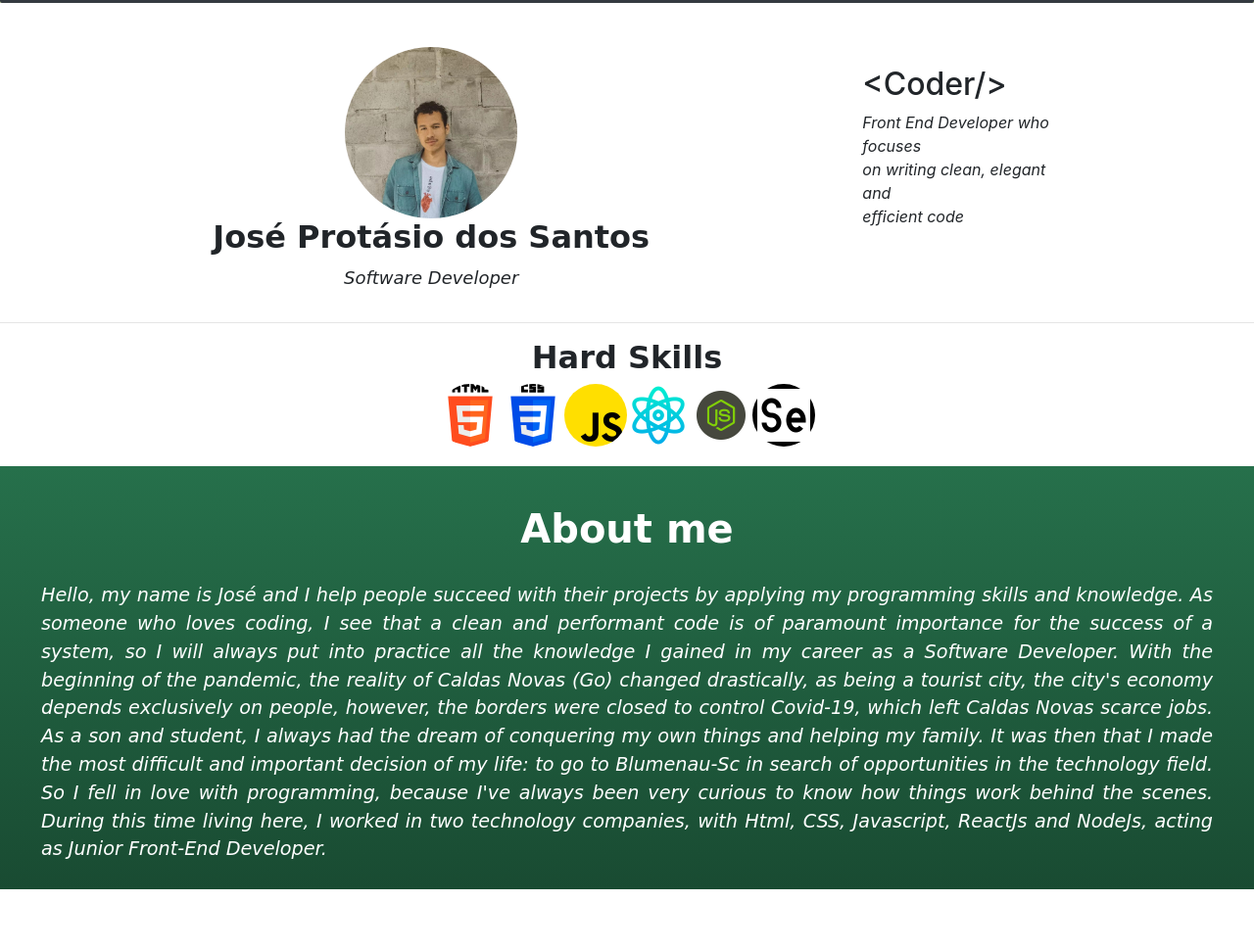
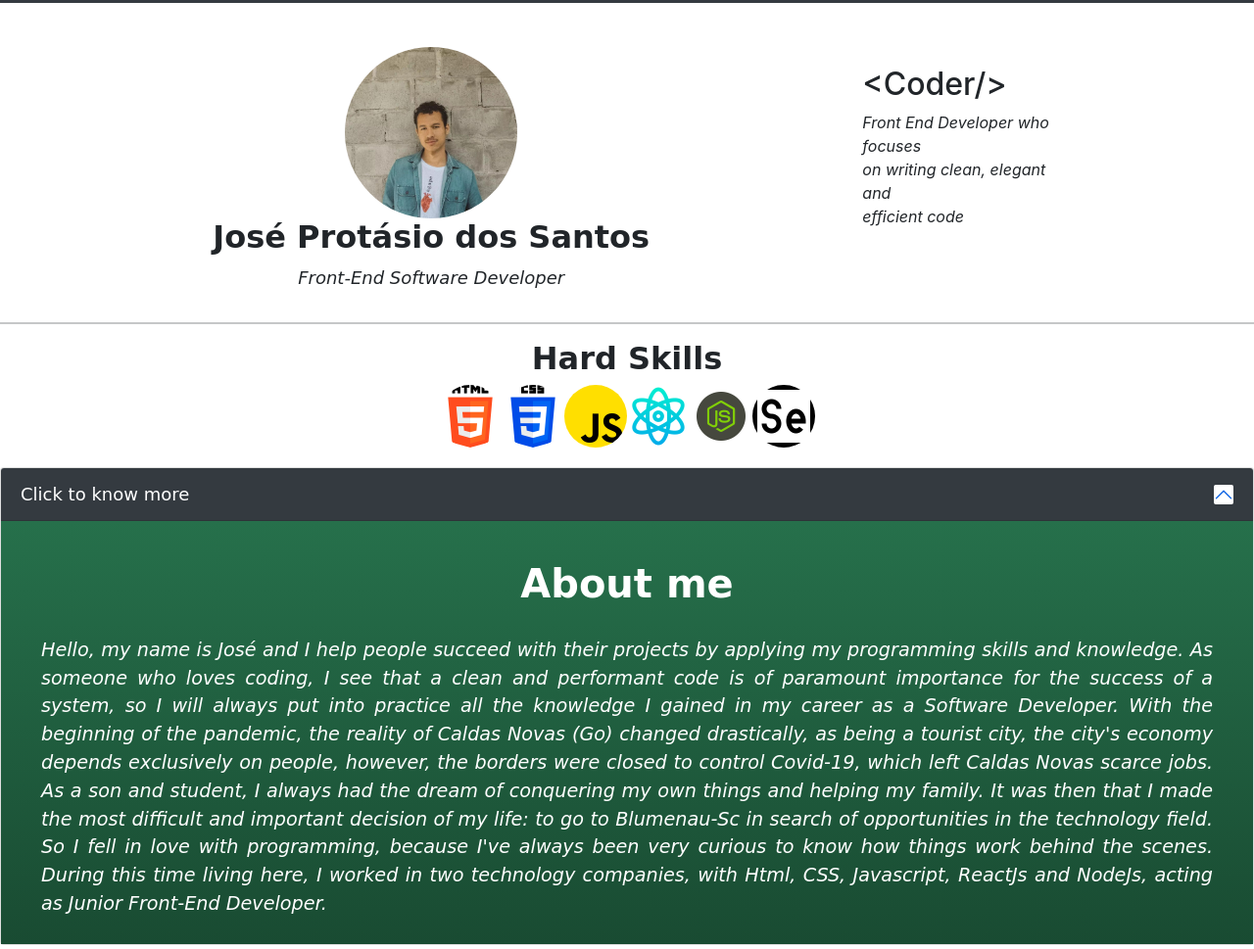
Before and after one commit to jose-protasio/profilepro, a plain HTML site: page index.html in a window 1280 px wide. Shown: the part 53-1022 px from the top of the page at 98% size. Drawn offline with nearby package versions, Linux system fonts and the light colour scheme.

Commit message:
accordion button to show info

```diff
--- a/index.html
+++ b/index.html
@@ -6,6 +6,8 @@
     <meta http-equiv="X-UA-Compatible" content="IE=edge">
     <meta name="viewport" content="width=device-width, initial-scale=1.0">
     <title>My Profile Pro</title>
+    <link href="https://cdn.jsdelivr.net/npm/bootstrap@5.0.2/dist/css/bootstrap.min.css" rel="stylesheet" integrity="sha384-EVSTQN3/azprG1Anm3QDgpJLIm9Nao0Yz1ztcQTwFspd3yD65VohhpuuCOmLASjC" crossorigin="anonymous">
+    <script src="https://cdn.jsdelivr.net/npm/bootstrap@5.0.2/dist/js/bootstrap.bundle.min.js" integrity="sha384-MrcW6ZMFYlzcLA8Nl+NtUVF0sA7MsXsP1UyJoMp4YLEuNSfAP+JcXn/tWtIaxVXM" crossorigin="anonymous"></script>
     <link rel="stylesheet" href="style.css">
     <link rel="stylesheet" href="https://stackpath.bootstrapcdn.com/bootstrap/4.1.3/css/bootstrap.min.css"
         integrity="sha384-MCw98/SFnGE8fJT3GXwEOngsV7Zt27NXFoaoApmYm81iuXoPkFOJwJ8ERdknLPMO" crossorigin="anonymous">
@@ -54,7 +56,7 @@
                 <a href="https://github.com/jose-protasio" target="_blank"><img
                         src="WhatsApp Image 2023-01-26 at 15.34.41.jpeg" alt="José's picture"></a>
                 <h2>José Protásio dos Santos</h2>
-                <p>Software Developer</p>
+                <p>Front-End Software Developer</p>
             </div>
 
             <div class="coder">
@@ -80,6 +82,16 @@
         </div>
     </div>
 
+        <div class="accordion" id="accordionExample">
+            <div class="accordion-item">
+                <h2 class="accordion-header" id="headingOne">
+                    <button class="accordion-button" type="button" data-bs-toggle="collapse"
+                        data-bs-target="#collapseOne" aria-expanded="true" aria-controls="collapseOne">
+                        Click to know more
+                    </button>
+                </h2>
+                <div id="collapseOne" class="accordion-collapse collapse show" aria-labelledby="headingOne"
+                    data-bs-parent="#accordionExample">
                     <div class="intro">
                         <h1>About me</h1>
     <p>
@@ -97,6 +109,26 @@
         companies, with Html, CSS, Javascript, ReactJs and NodeJs, acting as Junior Front-End Developer.
     </p>
                     </div>
+                </div>
+            </div>
+        </div>
+
+    <!-- <h1>About me</h1>
+    <p>
+        Hello, my name is José and I help people succeed with their projects by applying my programming skills and
+        knowledge. As someone who loves coding, I see that a clean and performant code is of paramount importance
+        for the success of a system, so I will always put into practice all the knowledge I gained in my career as a
+        Software Developer.
+        With the beginning of the pandemic, the reality of Caldas Novas (Go) changed drastically, as being a tourist
+        city, the city's economy depends exclusively on people, however, the borders were closed to control
+        Covid-19, which left Caldas Novas scarce jobs.
+        As a son and student, I always had the dream of conquering my own things and helping my family. It was then
+        that I made the most difficult and important decision of my life: to go to Blumenau-Sc in search of
+        opportunities in the technology field. So I fell in love with programming, because I've always been very
+        curious to know how things work behind the scenes. During this time living here, I worked in two technology
+        companies, with Html, CSS, Javascript, ReactJs and NodeJs, acting as Junior Front-End Developer.
+    </p> -->
+    </div>
 
     <footer>
         <div class="footerContent">
@@ -108,7 +140,9 @@
 
             <div class="about">
                 <h2>About me</h2>
-                <a href="https://josesprofilepro.netlify.app/"><p>Home</p></a>
+                <a href="https://josesprofilepro.netlify.app/">
+                    <p>Home</p>
+                </a>
                 <p>Social Media</p>
             </div>
 
--- a/style.css
+++ b/style.css
@@ -9,7 +9,6 @@ header{
 }
 
 nav{
-    border-radius: 2px;
     width: 100vw;
     text-align: center;
     justify-content: center;
@@ -194,3 +193,30 @@ p{
     display: flex;
     margin-right: 15%;
 }
+
+.accordion button{
+    display: flex;
+    justify-content: center;
+    background-image: #ffff;
+    color: #fff;
+    background-color: #343a40!important;
+    /* background-image: linear-gradient(180deg, #ffffff, #ffffff); */
+    font-family: cursive;
+    font-size: large;
+}
+
+.accordion-button::after{
+    background-color: #fff;
+    border-radius: 2px;
+}
+
+.accordion-button:not(.collapsed){
+    color: #fff
+}
+
+.accordion-item{
+    text-align: center;
+    justify-content: center;
+    width: 100vw;
+    margin: auto;
+}
```
Lines whose indentation alone changed are shown as unchanged.
